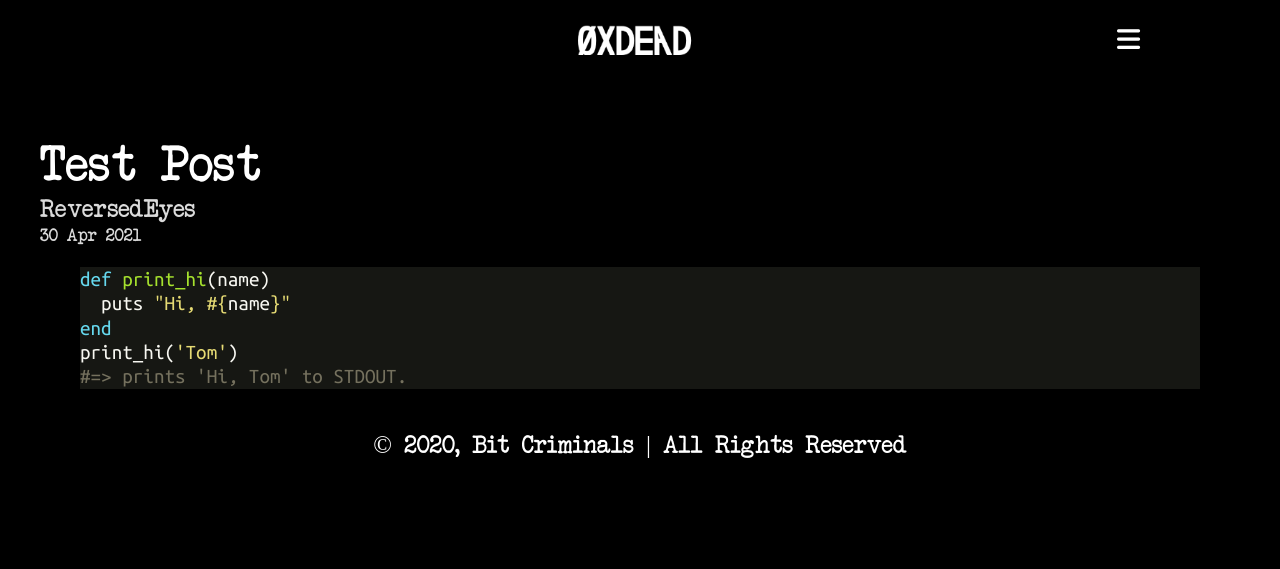
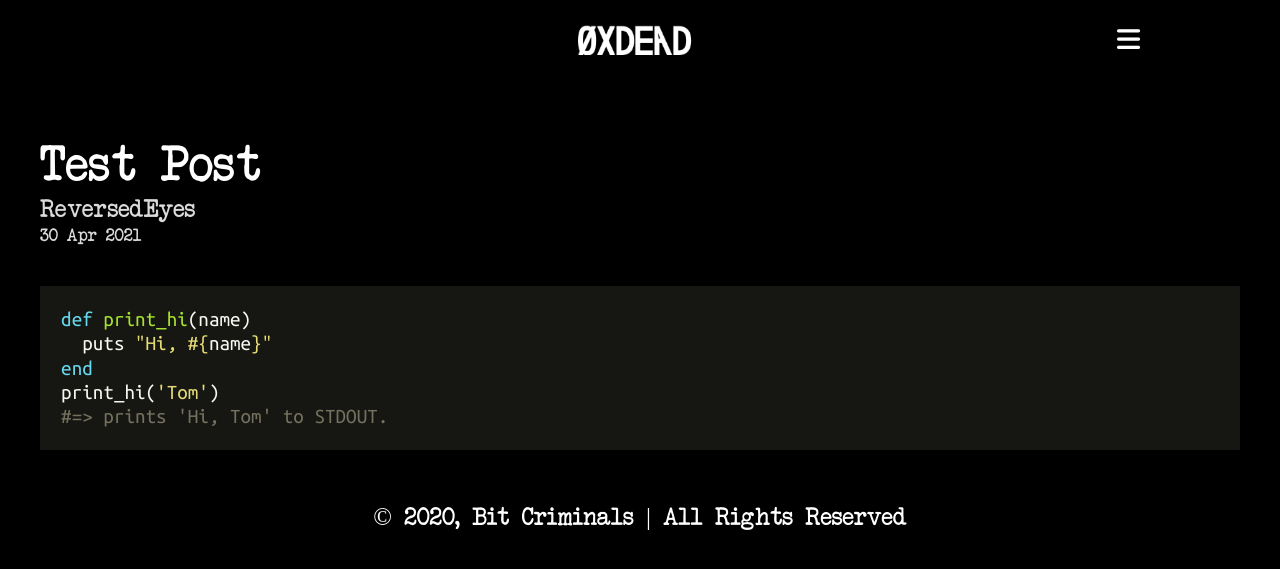
Before and after one commit to bitcriminals/bitcriminals.github.io, a Jekyll site: the page built from _posts/2021-04-30-testcode.md, in a window 1280 px wide. Shown: the top 569 px of the page. Built offline with Jekyll 4.4.1, drawn with Linux system fonts in a browser that asks for light colours; nearby versions of some CDN libraries.

Commit message:
Bug fixes

```diff
--- a/css/post.css
+++ b/css/post.css
@@ -1,6 +1,6 @@
 @import "code.css";
 
-main *:not(h1:first-child, p.author) {
+main *:not(h1:first-child, p.author, figure, pre) {
     margin: revert;
     padding: revert;
 }
```
